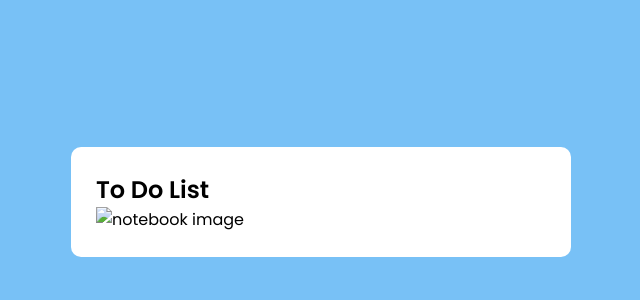
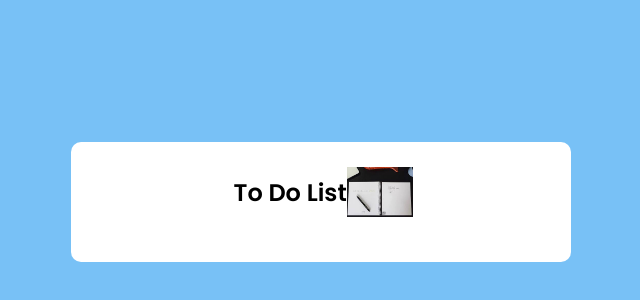
Before and after one commit to juniormusasizi61/To-Do, a plain HTML site: page index.html in a window 1280 px wide. Shown: the part 198-498 px from the top of the page, without its empty margins (319-959 px from the left). Drawn offline with Linux system fonts and the light colour scheme; a web font is replaced by a local one.

Commit message:
img and todo header css

```diff
--- a/index.html
+++ b/index.html
@@ -14,7 +14,7 @@
             <!--the container will add an input fiels for adding tasks, a list to display the tasks and buttons to take action which is adding and removing tasks   -->
             <div class="to-do-header">
                 <h2>To Do List</h2>
-                <img src="img/notebook.jpeg"  height = "50px" alt="notebook image ">
+                <img src="./img/notebook.jpeg"  height = "50px" alt="notebook image ">
             </div>
         </div>
         <script type="text/javascript" src="scripts.js"></script>
--- a/styles.css
+++ b/styles.css
@@ -19,3 +19,10 @@ body{
     width: 500px;
     border-radius: 10px;
 }
+.to-do-header{
+    display: flex;
+    align-items: center;
+    margin-bottom: 20px;
+    padding-left: 5px;
+    justify-content: center;
+}
```
Also changed, not shown: img/notebook.jpeg (added).
